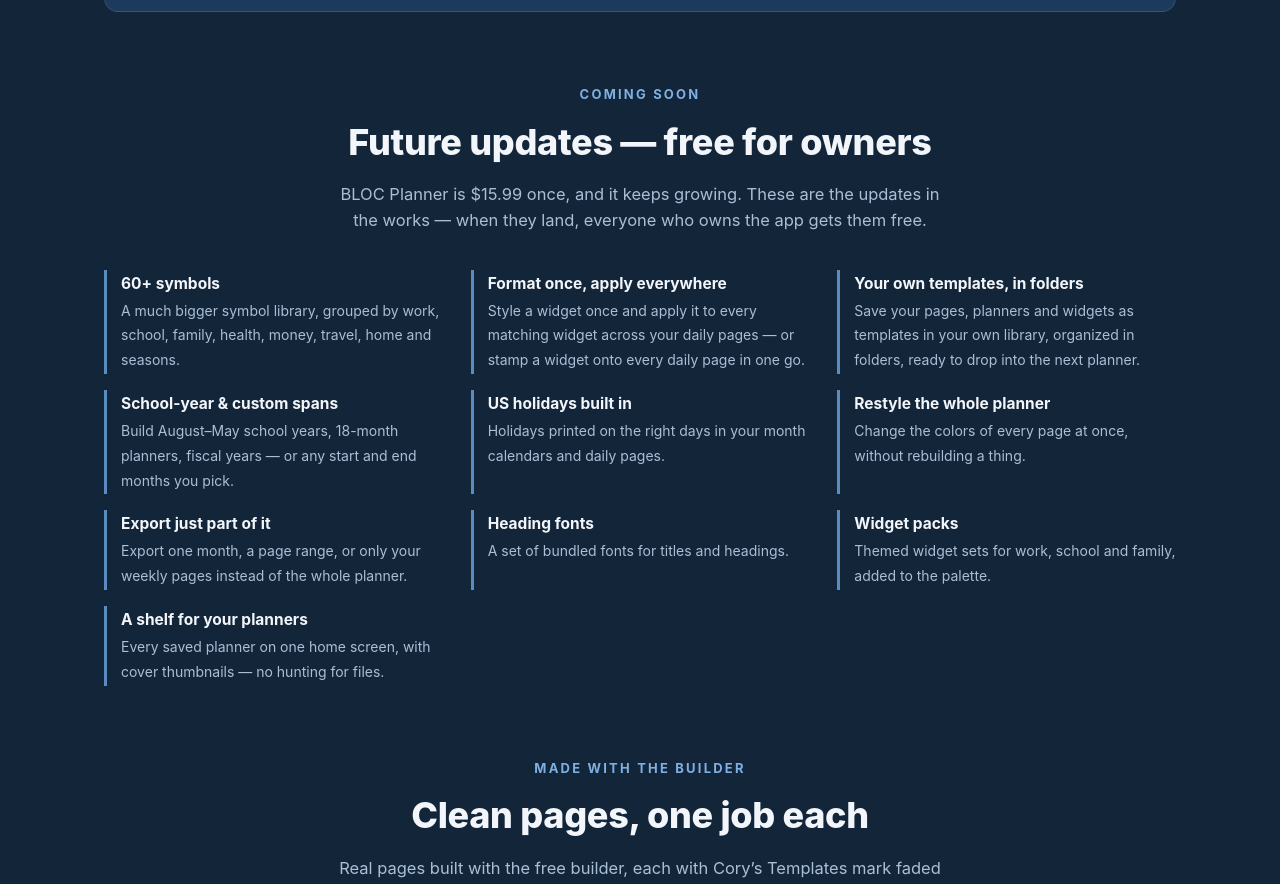
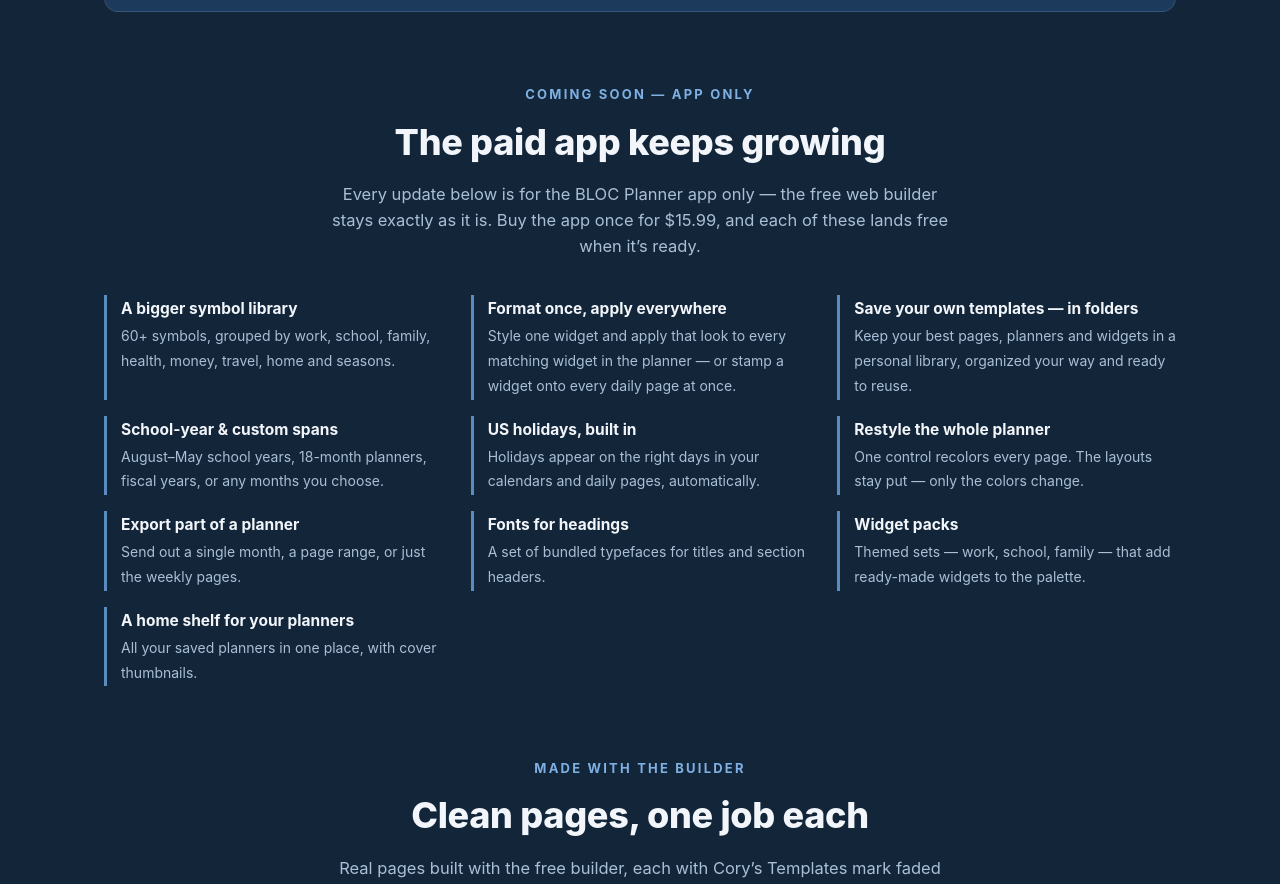
Before and after one commit to corynekvinda-web/corystemplates-site, a plain HTML site: page index.html in a window 1280 px wide. Shown: the part 5081-5965 px from the top of the page. Drawn offline with Linux system fonts and the light colour scheme.

Commit message:
Add files via upload

```diff
--- a/index.html
+++ b/index.html
@@ -449,30 +449,30 @@
   <!-- COMING SOON -->
   <section id="coming-soon">
     <div class="wrap">
-      <p class="kicker">Coming soon</p>
-      <h2>Future updates — free for owners</h2>
-      <p class="lede">BLOC Planner is $15.99 once, and it keeps growing. These are the updates in the works — when they land, everyone who owns the app gets them free.</p>
+      <p class="kicker">Coming soon — app only</p>
+      <h2>The paid app keeps growing</h2>
+      <p class="lede">Every update below is for the BLOC Planner app only — the free web builder stays exactly as it is. Buy the app once for $15.99, and each of these lands free when it&rsquo;s ready.</p>
       <div class="soon">
 
-        <div class="item"><b>60+ symbols</b><span>A much bigger symbol library, grouped by work, school, family, health, money, travel, home and seasons.</span></div>
+        <div class="item"><b>A bigger symbol library</b><span>60+ symbols, grouped by work, school, family, health, money, travel, home and seasons.</span></div>
 
-        <div class="item"><b>Format once, apply everywhere</b><span>Style a widget once and apply it to every matching widget across your daily pages — or stamp a widget onto every daily page in one go.</span></div>
+        <div class="item"><b>Format once, apply everywhere</b><span>Style one widget and apply that look to every matching widget in the planner — or stamp a widget onto every daily page at once.</span></div>
 
-        <div class="item"><b>Your own templates, in folders</b><span>Save your pages, planners and widgets as templates in your own library, organized in folders, ready to drop into the next planner.</span></div>
+        <div class="item"><b>Save your own templates — in folders</b><span>Keep your best pages, planners and widgets in a personal library, organized your way and ready to reuse.</span></div>
 
-        <div class="item"><b>School-year &amp; custom spans</b><span>Build August–May school years, 18-month planners, fiscal years — or any start and end months you pick.</span></div>
+        <div class="item"><b>School-year &amp; custom spans</b><span>August–May school years, 18-month planners, fiscal years, or any months you choose.</span></div>
 
-        <div class="item"><b>US holidays built in</b><span>Holidays printed on the right days in your month calendars and daily pages.</span></div>
+        <div class="item"><b>US holidays, built in</b><span>Holidays appear on the right days in your calendars and daily pages, automatically.</span></div>
 
-        <div class="item"><b>Restyle the whole planner</b><span>Change the colors of every page at once, without rebuilding a thing.</span></div>
+        <div class="item"><b>Restyle the whole planner</b><span>One control recolors every page. The layouts stay put — only the colors change.</span></div>
 
-        <div class="item"><b>Export just part of it</b><span>Export one month, a page range, or only your weekly pages instead of the whole planner.</span></div>
+        <div class="item"><b>Export part of a planner</b><span>Send out a single month, a page range, or just the weekly pages.</span></div>
 
-        <div class="item"><b>Heading fonts</b><span>A set of bundled fonts for titles and headings.</span></div>
+        <div class="item"><b>Fonts for headings</b><span>A set of bundled typefaces for titles and section headers.</span></div>
 
-        <div class="item"><b>Widget packs</b><span>Themed widget sets for work, school and family, added to the palette.</span></div>
+        <div class="item"><b>Widget packs</b><span>Themed sets — work, school, family — that add ready-made widgets to the palette.</span></div>
 
-        <div class="item"><b>A shelf for your planners</b><span>Every saved planner on one home screen, with cover thumbnails — no hunting for files.</span></div>
+        <div class="item"><b>A home shelf for your planners</b><span>All your saved planners in one place, with cover thumbnails.</span></div>
 
       </div>
     </div>
```
